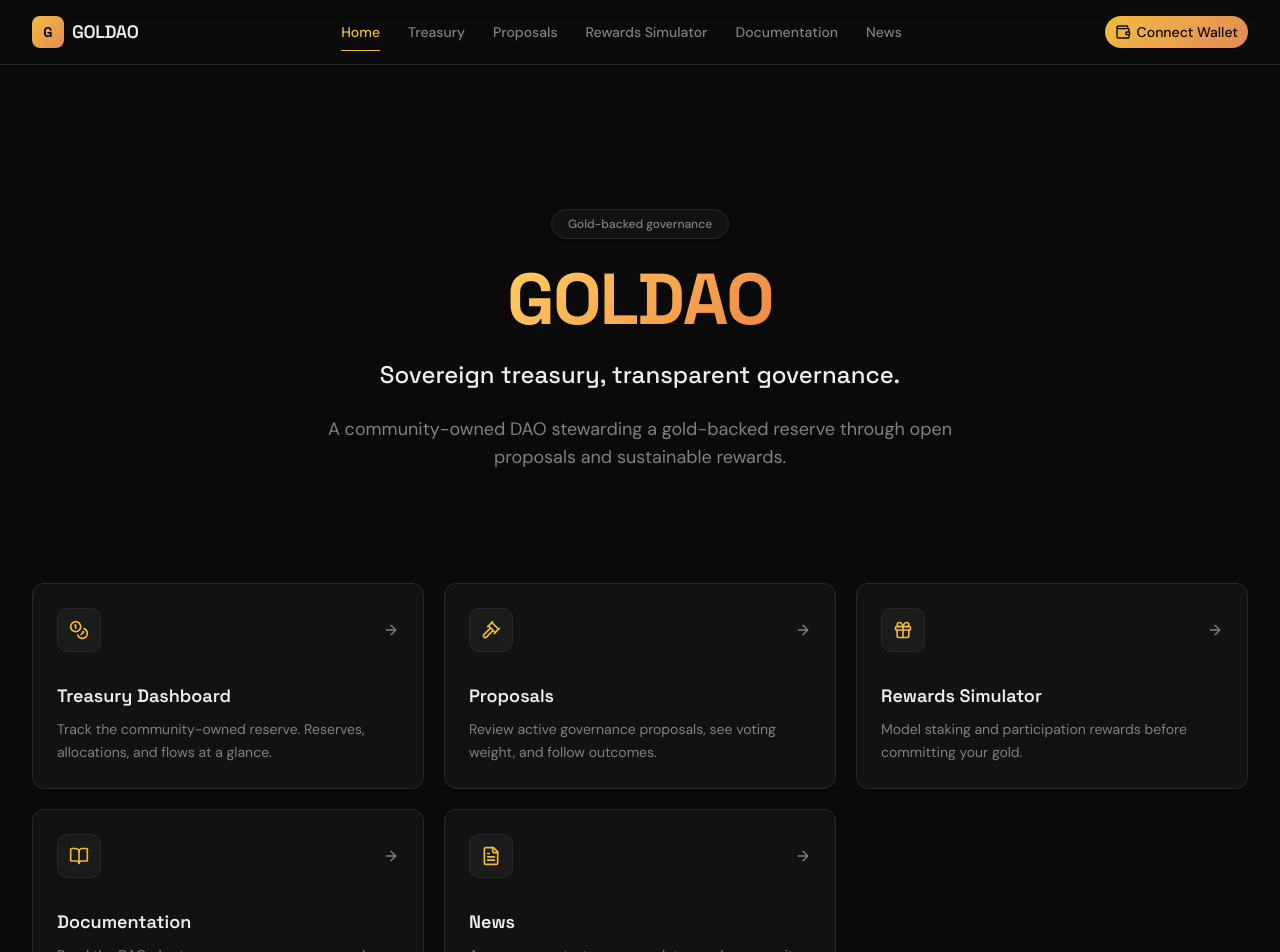
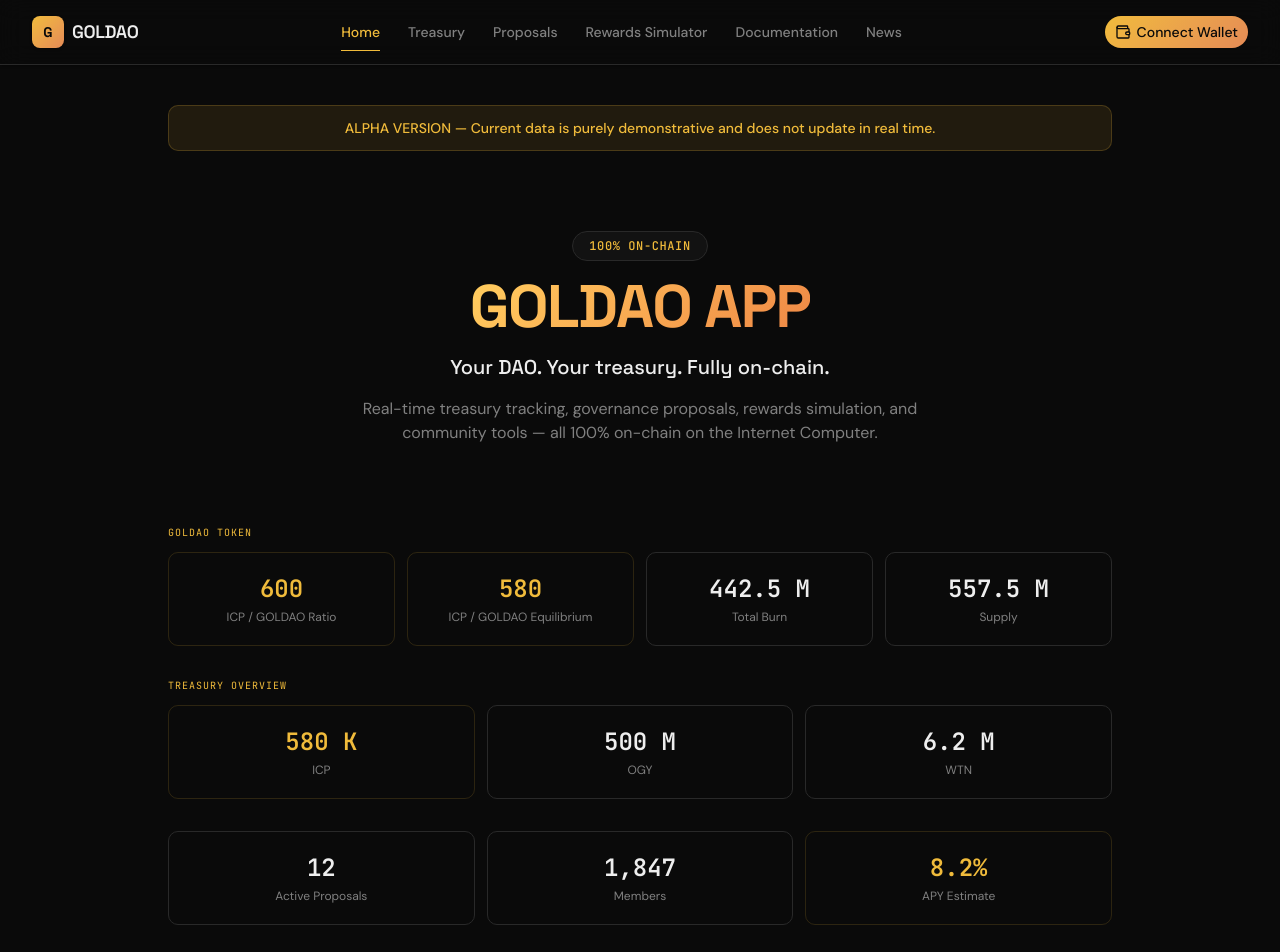
Before and after one commit to goldaoapp/goldao-app, a React (Vite) app in the folder src/frontend/: page / in a window 1280 px wide. Shown: the top 952 px of the page. Built offline with nearby package versions, Linux system fonts and the light colour scheme; what @caffeineai/core-infrastructure would draw is missing.

Commit message:
Update HomePage.tsx

```diff
--- a/src/frontend/src/pages/home/HomePage.tsx
+++ b/src/frontend/src/pages/home/HomePage.tsx
@@ -1,121 +1,124 @@
-import { Link } from "@tanstack/react-router";
-import {
-  ArrowRight,
-  BookOpen,
-  Coins,
-  FileText,
-  Gavel,
-  Gift,
-  type LucideIcon,
-} from "lucide-react";
-
-import {
-  Card,
-  CardContent,
-  CardDescription,
-  CardHeader,
-  CardTitle,
-} from "@/components/ui/card";
-
-type SectionCard = {
-  icon: LucideIcon;
-  title: string;
-  description: string;
-  to: string;
-};
-
-const SECTION_CARDS: SectionCard[] = [
-  {
-    icon: Coins,
-    title: "Treasury Dashboard",
-    description:
-      "Track the community-owned reserve. Reserves, allocations, and flows at a glance.",
-    to: "/treasury",
-  },
-  {
-    icon: Gavel,
-    title: "Proposals",
-    description:
-      "Review active governance proposals, see voting weight, and follow outcomes.",
-    to: "/proposals",
-  },
-  {
-    icon: Gift,
-    title: "Rewards Simulator",
-    description:
-      "Model staking and participation rewards before committing your gold.",
-    to: "/rewards",
-  },
-  {
-    icon: BookOpen,
-    title: "Documentation",
-    description:
-      "Read the DAO charter, governance process, and integration guides.",
-    to: "/documentation",
-  },
-  {
-    icon: FileText,
-    title: "News",
-    description:
-      "Announcements, treasury updates, and community signals from the GOLDAO council.",
-    to: "/news",
-  },
-];
-
 export default function HomePage() {
   return (
-    <section className="mx-auto max-w-7xl px-4 py-16 sm:px-6 lg:px-8">
-      <div className="flex flex-col items-center text-center gap-6 py-16 sm:py-20 animate-fade-in-up">
-        <span className="inline-flex items-center rounded-full border border-border bg-card px-4 py-1.5 text-xs font-medium text-muted-foreground shadow-subtle">
-          Gold-backed governance
-        </span>
-        <h1 className="font-display text-5xl font-bold tracking-tight sm:text-6xl lg:text-7xl">
-          <span className="text-gradient-gold">GOLDAO</span>
-        </h1>
-        <p className="font-display text-xl font-medium text-foreground sm:text-2xl">
-          Sovereign treasury, transparent governance.
-        </p>
-        <p className="max-w-2xl text-base text-muted-foreground leading-relaxed sm:text-lg">
-          A community-owned DAO stewarding a gold-backed reserve through open
-          proposals and sustainable rewards.
-        </p>
+    <div className="flex flex-col gap-8 p-4 sm:p-6 lg:p-10 max-w-5xl mx-auto">
+      {/* Alpha Banner */}
+      <div className="rounded-lg bg-primary/10 border border-primary/20 px-4 py-3 text-center text-sm text-primary font-medium">
+        ALPHA VERSION — Current data is purely demonstrative and does not update in real time.
       </div>
 
-      <div className="mt-8 grid gap-5 sm:grid-cols-2 lg:grid-cols-3">
-        {SECTION_CARDS.map((card) => {
-          const Icon = card.icon;
-          return (
-            <Link
-              key={card.to}
-              to={card.to}
-              aria-label={`${card.title} — open section`}
-              className="group outline-none focus-visible:ring-2 focus-visible:ring-ring focus-visible:ring-offset-2 focus-visible:ring-offset-background rounded-xl"
-            >
-              <Card className="h-full transition-smooth hover:border-primary/40 hover:shadow-elevated">
-                <CardHeader>
-                  <div className="flex items-center justify-between">
-                    <span className="flex size-11 items-center justify-center rounded-lg border border-border bg-secondary text-primary transition-smooth group-hover:border-primary/40 group-hover:bg-primary/10">
-                      <Icon className="size-5" aria-hidden="true" />
-                    </span>
-                    <ArrowRight
-                      className="size-4 text-muted-foreground transition-smooth group-hover:translate-x-0.5 group-hover:text-primary"
-                      aria-hidden="true"
-                    />
-                  </div>
-                </CardHeader>
-                <CardContent className="flex flex-col gap-2">
-                  <CardTitle className="font-display text-lg text-foreground">
-                    {card.title}
-                  </CardTitle>
-                  <CardDescription className="text-sm leading-relaxed">
-                    {card.description}
-                  </CardDescription>
-                </CardContent>
-              </Card>
-            </Link>
-          );
-        })}
-      </div>
-    </section>
+      {/* Hero */}
+      <section className="flex flex-col items-center text-center gap-4 py-8 sm:py-12 animate-fade-in-up">
+        <span className="inline-flex items-center rounded-full border border-border bg-card px-4 py-1.5 text-xs font-mono font-medium text-primary tracking-wider uppercase">
+          100% On-Chain
+        </span>
+        <h1 className="font-display text-4xl sm:text-5xl lg:text-6xl font-bold tracking-tight">
+          <span className="text-gradient-gold">GOLDAO APP</span>
+        </h1>
+        <p className="font-display text-lg sm:text-xl font-medium text-foreground">
+          Your DAO. Your treasury. Fully on-chain.
+        </p>
+        <p className="max-w-xl text-sm sm:text-base text-muted-foreground leading-relaxed">
+          Real-time treasury tracking, governance proposals, rewards simulation,
+          and community tools — all 100% on-chain on the Internet Computer.
+        </p>
+      </section>
+
+      {/* GOLDAO Token Stats */}
+      <section>
+        <h2 className="font-mono text-[10px] tracking-widest uppercase text-primary mb-3">
+          GOLDAO Token
+        </h2>
+        <div className="grid grid-cols-2 lg:grid-cols-4 gap-3">
+          <StatCard
+            value="600"
+            label="ICP / GOLDAO Ratio"
+            accent
+          />
+          <StatCard
+            value="580"
+            label="ICP / GOLDAO Equilibrium"
+            accent
+          />
+          <StatCard
+            value="442.5 M"
+            label="Total Burn"
+          />
+          <StatCard
+            value="557.5 M"
+            label="Supply"
+          />
+        </div>
+      </section>
+
+      {/* Treasury Overview */}
+      <section>
+        <h2 className="font-mono text-[10px] tracking-widest uppercase text-primary mb-3">
+          Treasury Overview
+        </h2>
+        <div className="grid grid-cols-3 gap-3">
+          <StatCard
+            value="580 K"
+            label="ICP"
+            accent
+          />
+          <StatCard
+            value="500 M"
+            label="OGY"
+          />
+          <StatCard
+            value="6.2 M"
+            label="WTN"
+          />
+        </div>
+      </section>
+
+      {/* Quick Stats */}
+      <section>
+        <div className="grid grid-cols-3 gap-3">
+          <StatCard
+            value="12"
+            label="Active Proposals"
+          />
+          <StatCard
+            value="1,847"
+            label="Members"
+          />
+          <StatCard
+            value="8.2%"
+            label="APY Estimate"
+            accent
+          />
+        </div>
+      </section>
+    </div>
   );
 }
+
+function StatCard({
+  value,
+  label,
+  accent = false,
+}: {
+  value: string;
+  label: string;
+  accent?: boolean;
+}) {
+  return (
+    <div
+      className={
+        accent
+          ? "rounded-lg border border-primary/15 bg-gradient-to-br from-primary/8 to-primary/2 p-4 sm:p-5 text-center"
+          : "rounded-lg border border-border bg-card/50 p-4 sm:p-5 text-center"
+      }
+    >
+      <div
+        className={`font-mono text-lg sm:text-xl lg:text-2xl font-bold ${accent ? "text-primary" : "text-foreground"}`}
+      >
+        {value}
+      </div>
+      <div className="text-[10px] sm:text-xs text-muted-foreground mt-1 leading-snug">
+        {label}
+      </div>
+    </div>
+  );
+}
```
